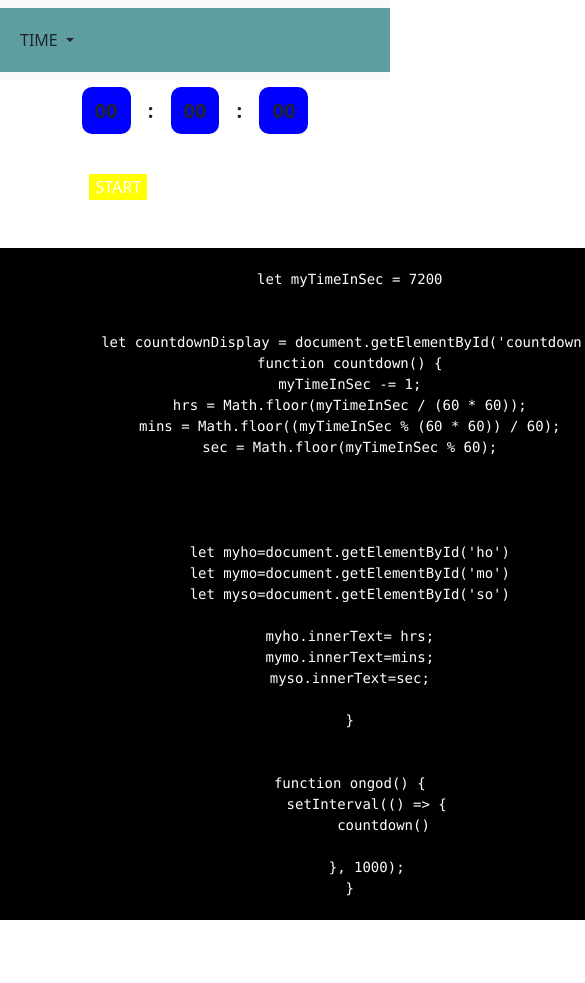
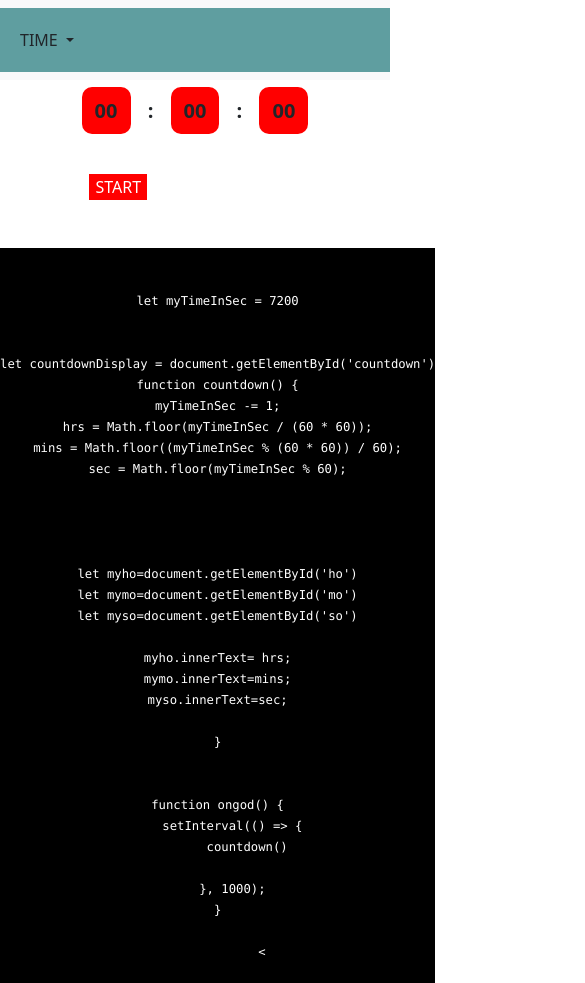
Before and after one commit to micemoney001/java, a plain HTML site: page jamb.html in a window 390 px wide. Shown: the whole page, 585 px wide, since content can reach past the window. Before the commit the page ends 936 px from the top, so only its background shows below. Drawn offline with nearby package versions, Linux system fonts and the light colour scheme.

Commit message:
iohihihihihih

```diff
--- a/jamb.html
+++ b/jamb.html
@@ -7,17 +7,19 @@
     <title>Document</title>
 
     <style>
-         div{
+        div {
             text-align: center;
         }
-        span{
+
+        span {
             font-weight: bolder;
             border-radius: 10px;
             font-size: 200px;
             background-color: red;
 
         }
-        button{
+
+        button {
             background-color: yellow;
             border: none;
             color: white;
@@ -28,13 +30,15 @@
 
 
         @media screen and (max-width:768px) {
-            span{
-            background-color: blue;
+            span {
+                font-weight: bolder;
                 border-radius: 10px;
                 font-size: 20px;
+                background-color: red;
                 padding: 10px 13px;
             }
-            button{
+
+            button {
                 background-color: yellow;
                 border: none;
                 color: white;
@@ -107,21 +111,22 @@
     <div>
 
         <p id="countdown"></p>
-        <span id="ho" >00</span>
+        <span id="ho">00</span>
         <span style="background-color: white;">:</span>
-        <span id="mo" >00</span>
+        <span id="mo">00</span>
         <span style="background-color: white;">:</span>
-        <span id="so" >00</span><br><br>
+        <span id="so">00</span><br><br>
         <br>
-        <button onclick="ongod()" id="nono"> START</button>
-        <button onclick="stopp()"  id="stop"  style="visibility: hidden; background-color: red;">STOP</button>
-        <button onclick="ongod()" id="continuee" style="visibility: hidden;">CONTINUE</button>
+        <button onclick="ongod()" id="nono" style=" background-color: red;"> START</button>
+        <button onclick="stopp()" id="stop" style="visibility: hidden; background-color: red;">STOP</button>
+        <button onclick="ongod()" id="continuee" style="visibility: hidden; background-color: red;">CONTINUE</button>
     </div>
 
     <br><br>
 
-    <div style="background-color: black; color: white; width: fit-content;">
+    <div style=" margin: auto; background-color: black; color: white; width: fit-content;">
         <pre><code>
+            <small>
 let myTimeInSec = 7200
 
 
@@ -152,6 +157,8 @@
 
     }, 1000);
 }
+
+            <
         </code></pre>
     </div>
 
```
Lines whose indentation alone changed are shown as unchanged.
